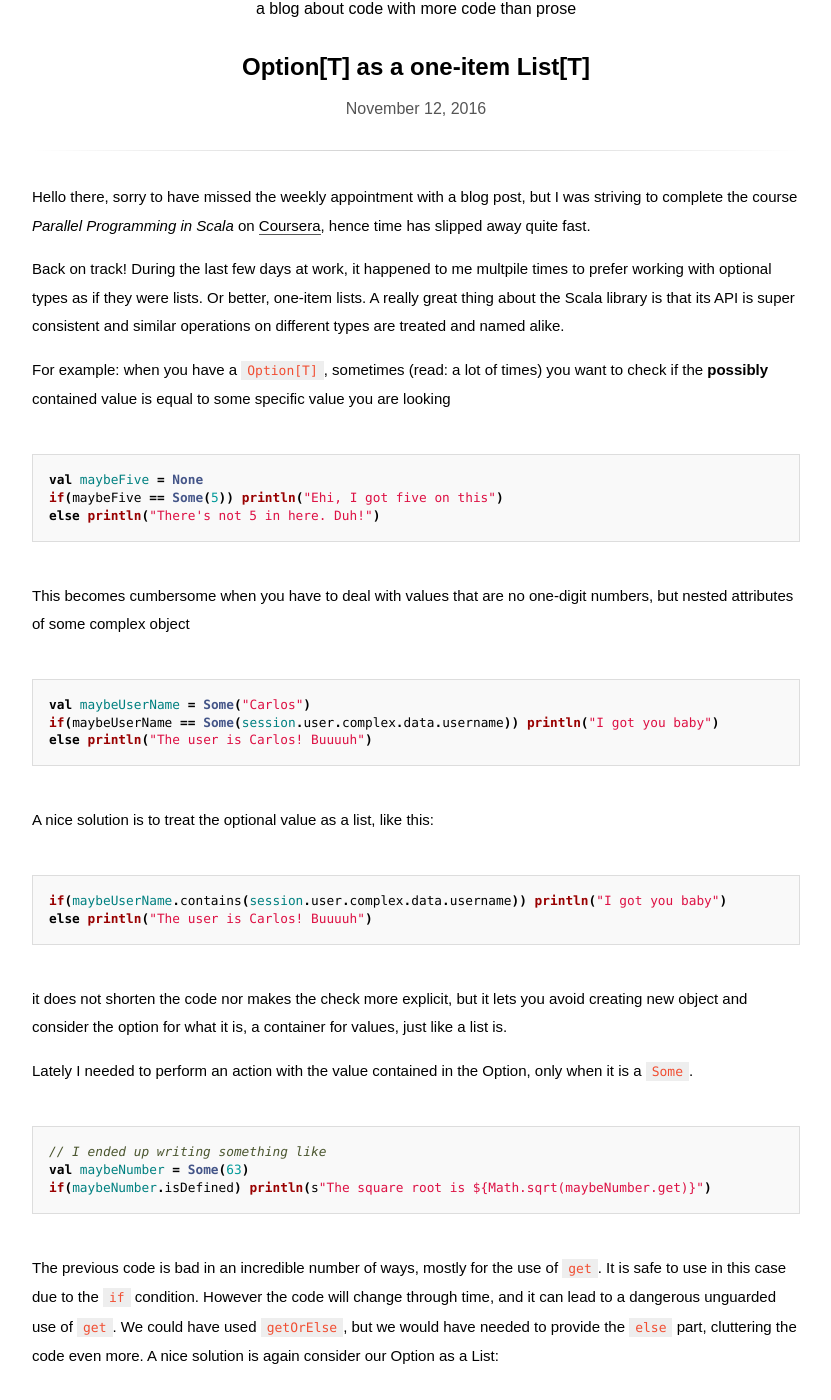
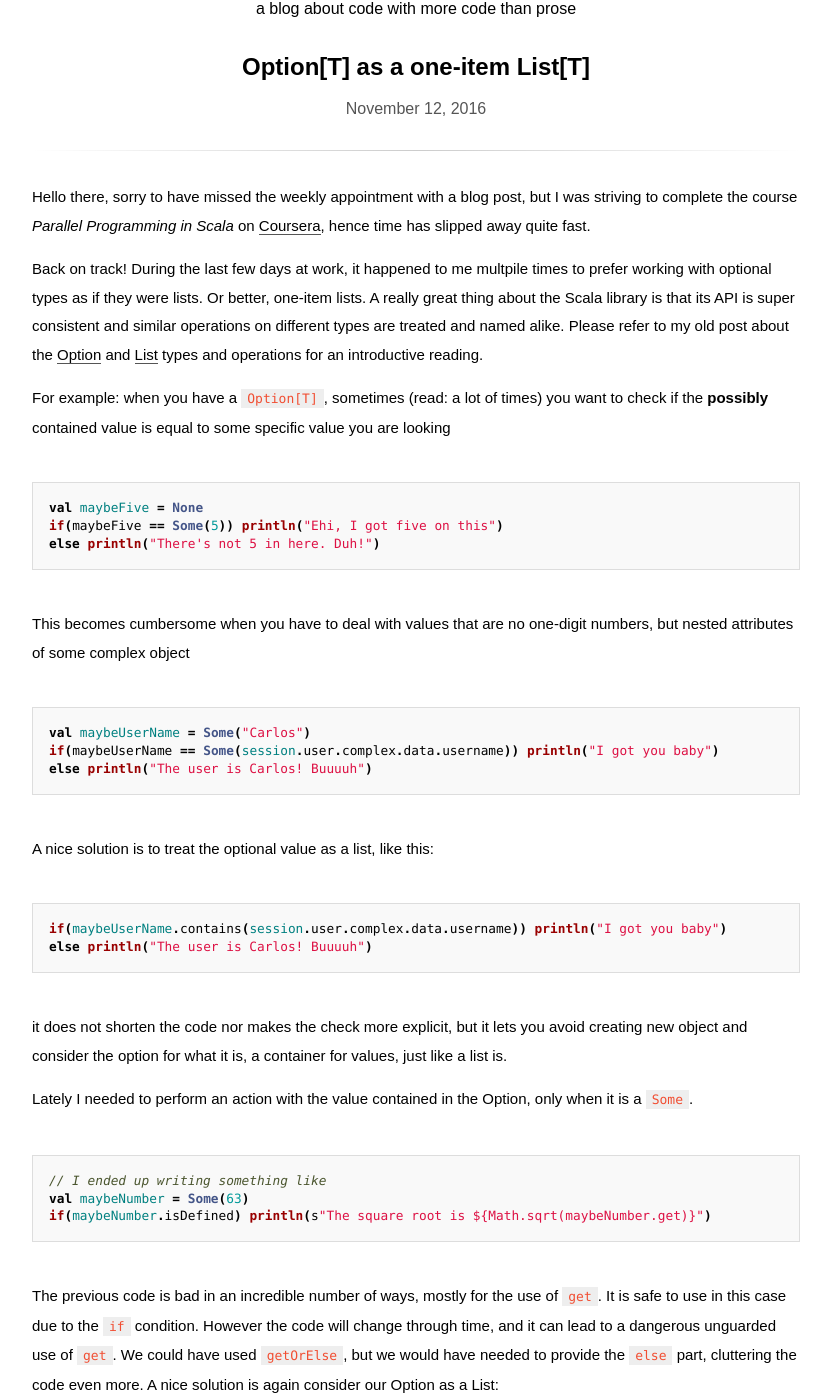
Before and after one commit to kekkooo/kekkooo.github.io, a Jekyll site: the page built from _posts/2016-11-12-option-as-list.md, in a window 1280 px wide and 1400 px high, scrolled down 197 px. Shown: the whole window, without its empty margins (224-1055 px from the left). Built offline with Jekyll 4.4.1, drawn with Linux system fonts in a browser that asks for light colours; some web fonts are replaced; some of the changed text lies outside the part shown.

Commit message:
links and fixes

````diff
--- a/_posts/2016-11-12-option-as-list.md
+++ b/_posts/2016-11-12-option-as-list.md
@@ -8,7 +8,7 @@
 
 Hello there, sorry to have missed the weekly appointment with a blog post, but I was striving to complete the course *Parallel Programming in Scala* on [Coursera][1], hence time has slipped away quite fast.
 
-Back on track! During the last few days at work, it happened to me multpile times to prefer working with optional types as if they were lists. Or better, one-item lists. A really great thing about the Scala library is that its API is super consistent and similar operations on different types are treated and named alike.
+Back on track! During the last few days at work, it happened to me multpile times to prefer working with optional types as if they were lists. Or better, one-item lists. A really great thing about the Scala library is that its API is super consistent and similar operations on different types are treated and named alike. Please refer to my old post about the [Option][2] and [List][3] types and operations for an introductive reading.
 
 For example: when you have a `Option[T]`, sometimes (read: a lot of times) you want to check if the **possibly** contained value is equal to some specific value you are looking
 
@@ -53,12 +53,14 @@
 As you can see I am a big fan of this approach. I think that overall it simplifies both the code and the thinking behind it, allowing you to use always way of doing things. Let's see some more code:
 
 ```scala
-// pop quiz, what will be printed if maybeNumber is None? and if it was Some(121.0), or Some(99.0)?
+// pop quiz! what will be printed if maybeNumber is None? or Some(121.0)? or Some(99.0)?
+// Hint for maybeNumber = Some(49) it would print -> Result is 8
 maybeNumber
   .map(Math.sqrt)
   .filter(x => x < 10.0)
   .map(_ + 1)
   .foreach(x => println(s"Result is $x"))
+
 
 // the Option allows you also to check for predicates
 maybeNumber.exists(x => x % 2 == 0)
@@ -82,3 +84,5 @@
 Cheers
 
 [1]: https://www.coursera.org/learn/parprog1
+[2]: option-monad
+[3]: lists-part-1
````
